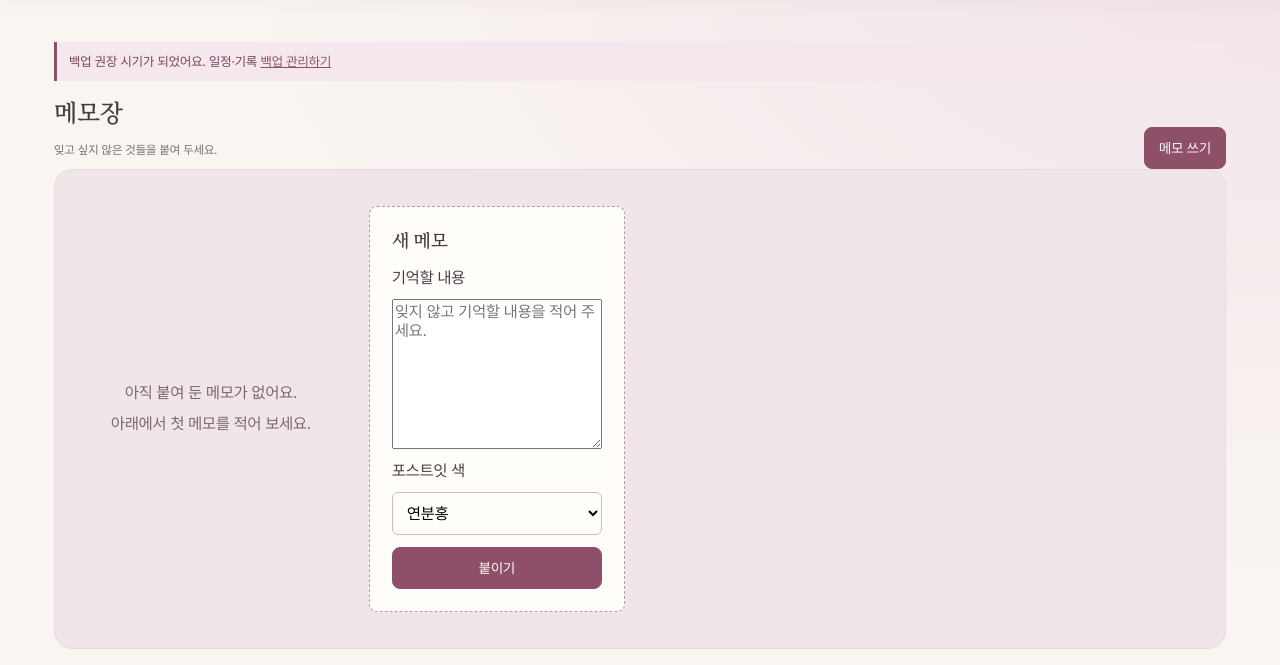
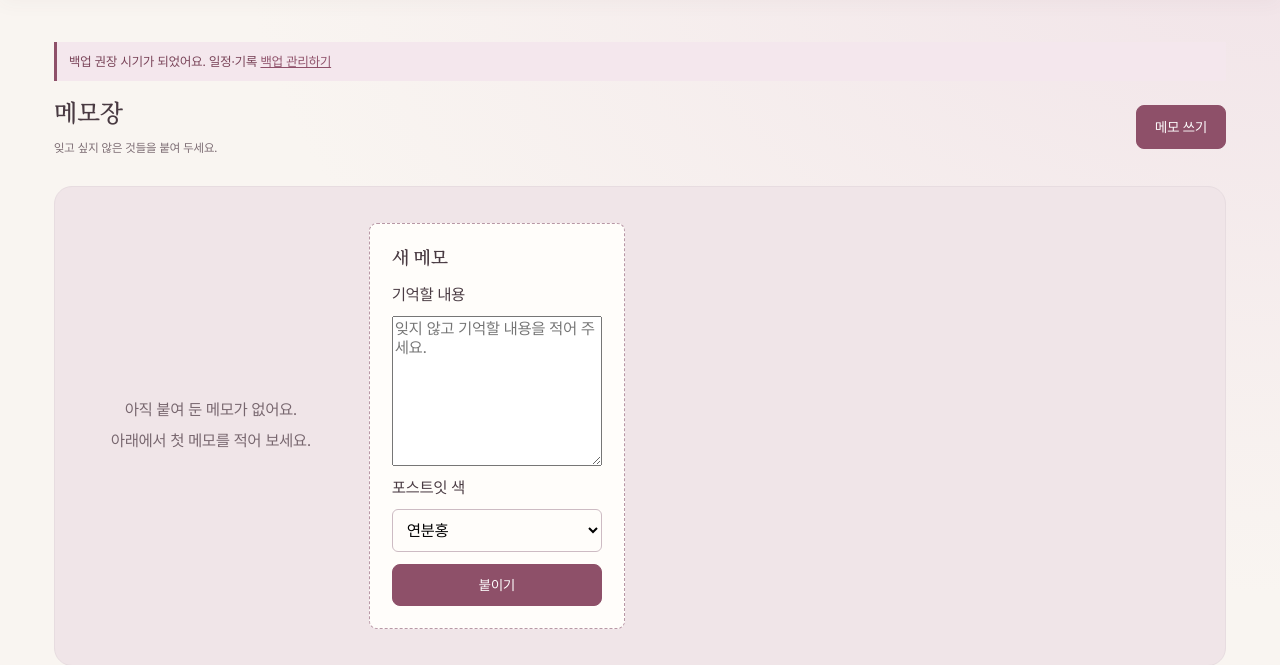
Before and after one commit to HyeILee/todo-list, a Django app: page /memos/ in a window 1280 px wide. Shown: the part 88-753 px from the top of the page. Run offline with Django 5.2, Linux system fonts and the light colour scheme; the visitor is signed in with stand-in values (Sample User, id 1); data comes from the database, SQL or seed files in the repository; data that the repository does not hold is empty; parts of the project's set-up code (start-up, migrations or seed data) failed here and were passed over.

Commit message:
Give the memo board header and write button comfortable spacing

```diff
--- a/static/memo-board.css
+++ b/static/memo-board.css
@@ -1,4 +1,7 @@
 .memo-page { max-width: 1200px; margin: 0 auto; }
+.memo-page > .section-top { align-items: center; flex-wrap: wrap; gap: 16px 24px; margin-bottom: 28px; }
+.memo-page > .section-top .hint { margin: 8px 0 0; line-height: 1.6; }
+.memo-page > .section-top > .button { flex-shrink: 0; min-height: 44px; padding: 10px 18px; }
 .memo-board { display: grid; grid-template-columns: repeat(auto-fill, minmax(250px, 1fr)); gap: 30px; align-items: start; padding: 36px 28px; border: 1px solid #e7dce0; border-radius: 18px; background-color: #f0e5e8; background-image: radial-gradient(#cdbbc3 0.7px, transparent 0.7px); background-size: 12px 12px; }
 .sticky-note { position: relative; padding: 34px 22px 18px; min-width: 0; min-height: 220px; box-shadow: 2px 7px 12px #60445116; border-radius: 2px 2px 18px 2px; background: #f7dce3; color: #4b3f44; }
 .sticky-note::before { content: ''; position: absolute; width: 70px; height: 22px; top: -10px; left: calc(50% - 35px); background: #fff9e0ad; transform: rotate(-4deg); border: 1px solid #ffffff80; }
@@ -18,4 +21,4 @@
 .memo-editor { max-width: 620px; margin: 20px auto; }
 .memo-editor > .sticky-note { margin: 24px 0; }
 .memo-compose .errorlist, .memo-editor .errorlist { color: #a33249; padding-left: 20px; }
-@media (max-width: 600px) { .memo-board { grid-template-columns: 1fr; padding: 28px 18px; gap: 28px; } }
+@media (max-width: 600px) { .memo-page > .section-top { gap: 16px; margin-bottom: 24px; } .memo-board { grid-template-columns: 1fr; padding: 28px 18px; gap: 28px; } }
--- a/templates/memo_board.html
+++ b/templates/memo_board.html
@@ -1,6 +1,6 @@
 {% extends 'base.html' %}{% load static %}
 {% block title %}메모장 · PERSONAL DAY LOG{% endblock %}
-{% block extra_styles %}<link rel="stylesheet" href="{% static 'memo-board.css' %}">{% endblock %}
+{% block extra_styles %}<link rel="stylesheet" href="{% static 'memo-board.css' %}?v=2">{% endblock %}
 {% block content %}
 <section class="memo-page">
   <header class="section-top"><div><h1>메모장</h1><p class="hint">잊고 싶지 않은 것들을 붙여 두세요.</p></div><a class="button primary" href="#new-memo">메모 쓰기</a></header>
--- a/templates/memo_delete.html
+++ b/templates/memo_delete.html
@@ -1,4 +1,4 @@
 {% extends 'base.html' %}{% load static %}
 {% block title %}메모 삭제 · PERSONAL DAY LOG{% endblock %}
-{% block extra_styles %}<link rel="stylesheet" href="{% static 'memo-board.css' %}">{% endblock %}
+{% block extra_styles %}<link rel="stylesheet" href="{% static 'memo-board.css' %}?v=2">{% endblock %}
 {% block content %}<section class="memo-editor"><h1>이 메모를 삭제할까요?</h1>{% if error %}<p role="alert">{{ error }}</p>{% endif %}<article class="sticky-note sticky-{{ note.color }}"><div class="memo-content">{{ note.content }}</div></article><form method="post">{% csrf_token %}<input type="hidden" name="version" value="{{ note.updated_at|date:'c' }}"><div class="form-actions"><a class="button" href="{% url 'memo_board' %}">취소</a><button class="button danger" type="submit">삭제</button></div></form></section>{% endblock %}
--- a/templates/memo_edit.html
+++ b/templates/memo_edit.html
@@ -1,4 +1,4 @@
 {% extends 'base.html' %}{% load static %}
 {% block title %}메모 수정 · PERSONAL DAY LOG{% endblock %}
-{% block extra_styles %}<link rel="stylesheet" href="{% static 'memo-board.css' %}">{% endblock %}
+{% block extra_styles %}<link rel="stylesheet" href="{% static 'memo-board.css' %}?v=2">{% endblock %}
 {% block content %}<section class="memo-editor"><h1>메모 수정</h1><form method="post">{% csrf_token %}{{ form.non_field_errors }}{{ form.version }}{{ form.version.errors }}<label for="{{ form.content.id_for_label }}">{{ form.content.label }}</label>{{ form.content }}{{ form.content.errors }}<label for="{{ form.color.id_for_label }}">{{ form.color.label }}</label>{{ form.color }}{{ form.color.errors }}<div class="form-actions"><button class="button primary" type="submit">저장</button><a class="button" href="{% url 'memo_board' %}">메모장으로</a></div></form></section>{% endblock %}
```
